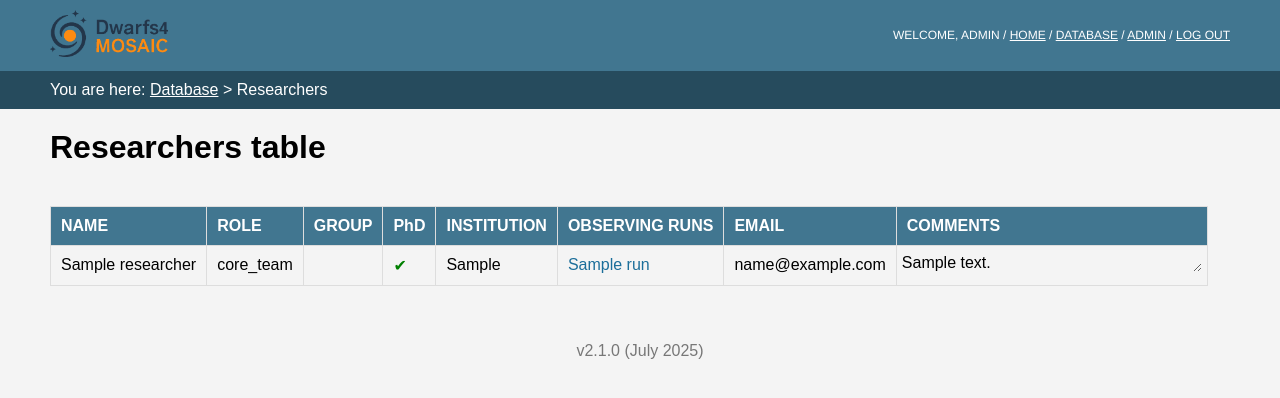
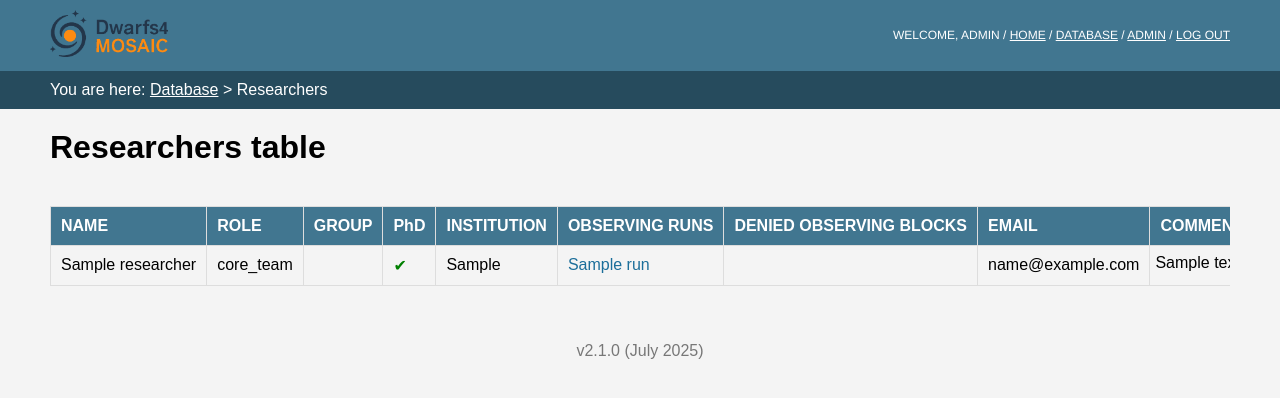
Before and after one commit to noeliagrande/Dwarfs4MOSAIC-Web, a Django app: page /researchers/ in a window 1280 px wide. Shown: the top 398 px of the page. Run offline with Django 5.2, Linux system fonts and the light colour scheme; a user stored in the database is signed in; tables that the repository leaves empty hold one stand-in row (values such as "Sample post"); some libraries are stand-ins or nearby versions.

Commit message:
Los investigadores pueden tener acceso denegado a determinados bloque de observación

```diff
--- a/src/dwarfs4MOSAIC/models.py
+++ b/src/dwarfs4MOSAIC/models.py
@@ -218,6 +218,12 @@ class Tbl_researcher(models.Model):
     # observing_runs:
     # Many-to-many relationship is set in Tbl_observing_run model.
     # Django automatically creates reverse accessors.
+
+    denied_blocks = models.ManyToManyField(
+        'Tbl_observing_block',
+        blank=True,
+        related_name='denied_researchers'
+    )
 
     @property
     def display_name(self):
--- a/src/dwarfs4MOSAIC/templates/dwarfs4MOSAIC/researchers.html
+++ b/src/dwarfs4MOSAIC/templates/dwarfs4MOSAIC/researchers.html
@@ -30,6 +30,7 @@
                     <th>PhD</th>
                     <th>INSTITUTION</th>
                     <th>OBSERVING RUNS</th>
+                    <th>DENIED OBSERVING BLOCKS</th>
                     <th>EMAIL</th>
                     <th>COMMENTS</th>
                 </tr>
@@ -62,6 +63,12 @@
                             <br>
                         {% endfor %}
                     </td>
+                    <!-- Allowed observing blocks -->
+                    <td>
+                        {% for block in researcher.denied_blocks.all %}
+                            {{ block.detailed_name }}<br>
+                        {% endfor %}
+                    </td>
                     {% if researcher.email %}
                         <td style="text-align: center;"> {{ researcher.email }} </td>
                     {% else %}
--- a/src/dwarfs4MOSAIC/views.py
+++ b/src/dwarfs4MOSAIC/views.py
@@ -27,12 +27,18 @@ def home_view(request):
         # Prefetch related data to reduce database queries:
         if request.user.is_superuser or request.user.researcher.role == "core_team":
             # 'admin' and 'core team' have permission to see everything
-            lst_targets = Tbl_target.objects.prefetch_related('observing_blocks__obs_run__instrument')
+            lst_targets = Tbl_target.objects.prefetch_related('observing_blocks__obs_run__instrument').distinct()
         else:
             # 'collaborator' users has permission to see only authorized blocks
+            denied_blocks = request.user.researcher.denied_blocks.all()
+
             lst_targets = Tbl_target.objects.filter(
-                observing_blocks__allowed_groups__in=request.user.groups.all()
-            ).prefetch_related('observing_blocks__obs_run__instrument').distinct()
+                observing_blocks__allowed_groups__in = request.user.groups.all()
+            ).exclude(
+                observing_blocks__in = denied_blocks
+            ).prefetch_related(
+                'observing_blocks__obs_run__instrument'
+            ).distinct()
 
         lst_targets_and_files = []
 
```
Also changed, not shown: src/dwarfs4MOSAIC/admin.py (+6 -1 lines), src/dwarfs4MOSAIC/migrations/0051_tbl_researcher_denied_blocks_and_more.py (added).
